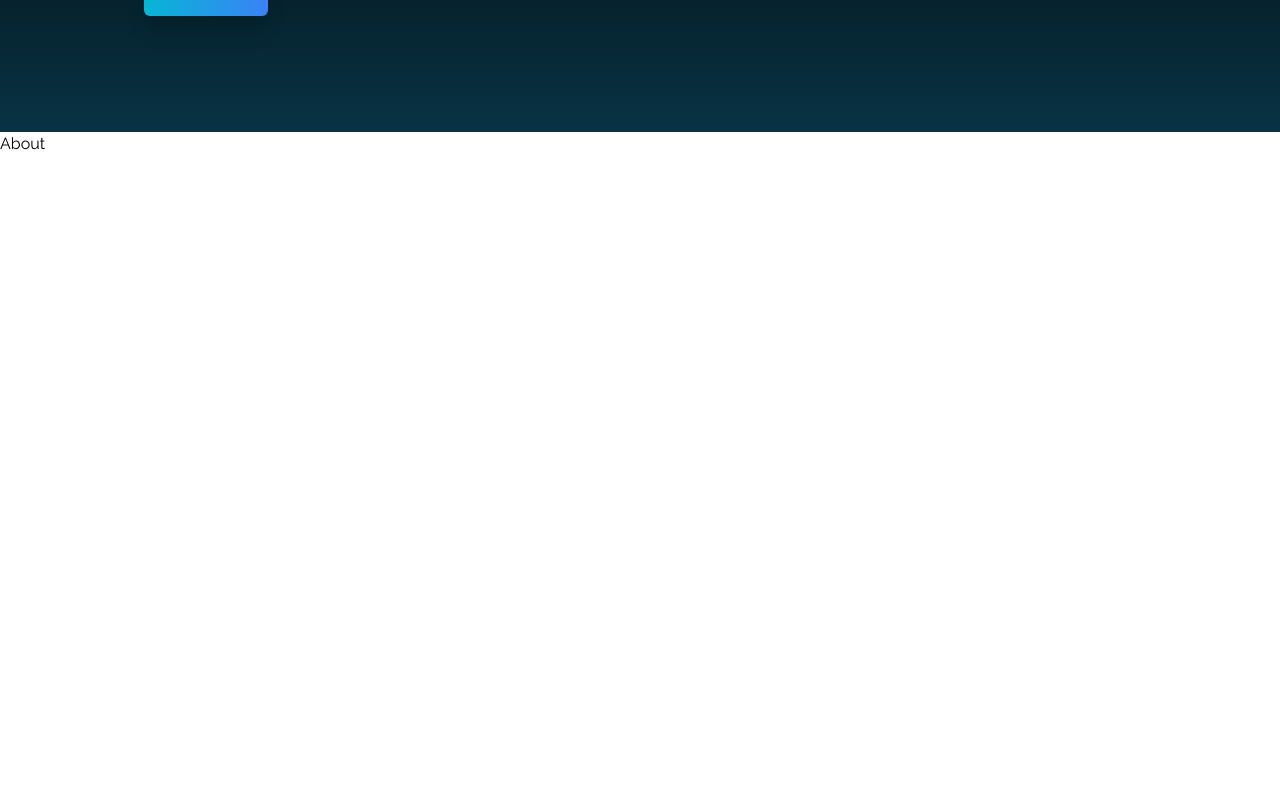
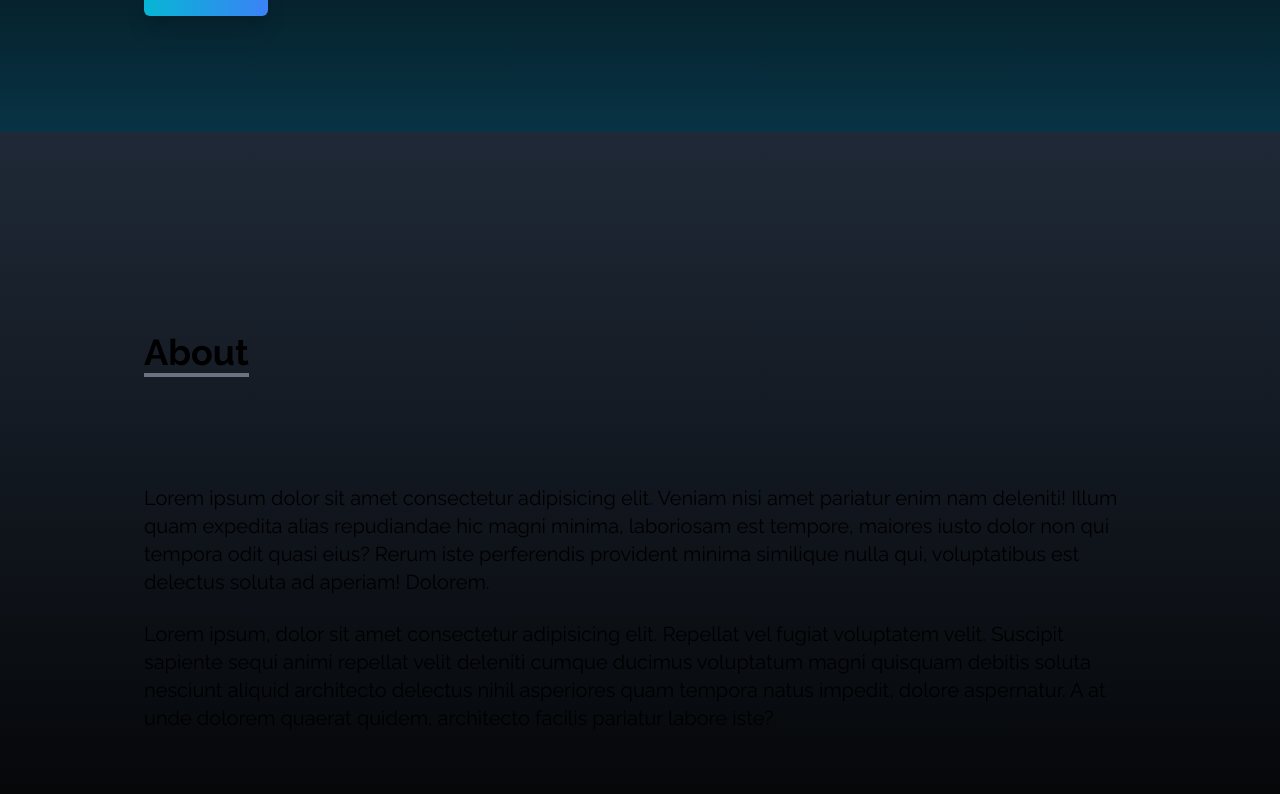
Before and after one commit to kayikalvin/portfolio, a React (Vite) app: page / in a window 1280 px wide. Shown: the part 668-1462 px from the top of the page. Before the commit the page ends 824 px from the top, so only its background shows below. Built offline with nearby package versions, Linux system fonts and the light colour scheme.

Commit message:
about section

```diff
--- a/src/components/About.jsx
+++ b/src/components/About.jsx
@@ -2,7 +2,17 @@ import React from 'react'
 
 const About = () => {
   return (
-    <div>About</div>
+    <div name='about' className='w-full h-screen bg-gradient-to-b from-gray-800 to-black text white'>
+        <div className='max-w-screen-lg p-4 mx-auto flex flex-col justify-center w-full h-full'>
+            <div className='pb-8'>
+                <p className='text-4xl font-bold inline border-b-4 border-gray-500'> About</p>
+
+            </div>
+            <p className='text-xl mt-20'>Lorem ipsum dolor sit amet consectetur adipisicing elit. Veniam nisi amet pariatur enim nam deleniti! Illum quam expedita alias repudiandae hic magni minima, laboriosam est tempore, maiores iusto dolor non qui tempora odit quasi eius? Rerum iste perferendis provident minima similique nulla qui, voluptatibus est delectus soluta ad aperiam! Dolorem.</p>
+            <br />
+            <p className='text-xl'>Lorem ipsum, dolor sit amet consectetur adipisicing elit. Repellat vel fugiat voluptatem velit. Suscipit sapiente sequi animi repellat velit deleniti cumque ducimus voluptatum magni quisquam debitis soluta nesciunt aliquid architecto delectus nihil asperiores quam tempora natus impedit, dolore aspernatur. A at unde dolorem quaerat quidem, architecto facilis pariatur labore iste?</p>
+        </div>
+    </div>
   )
 }
 
```
